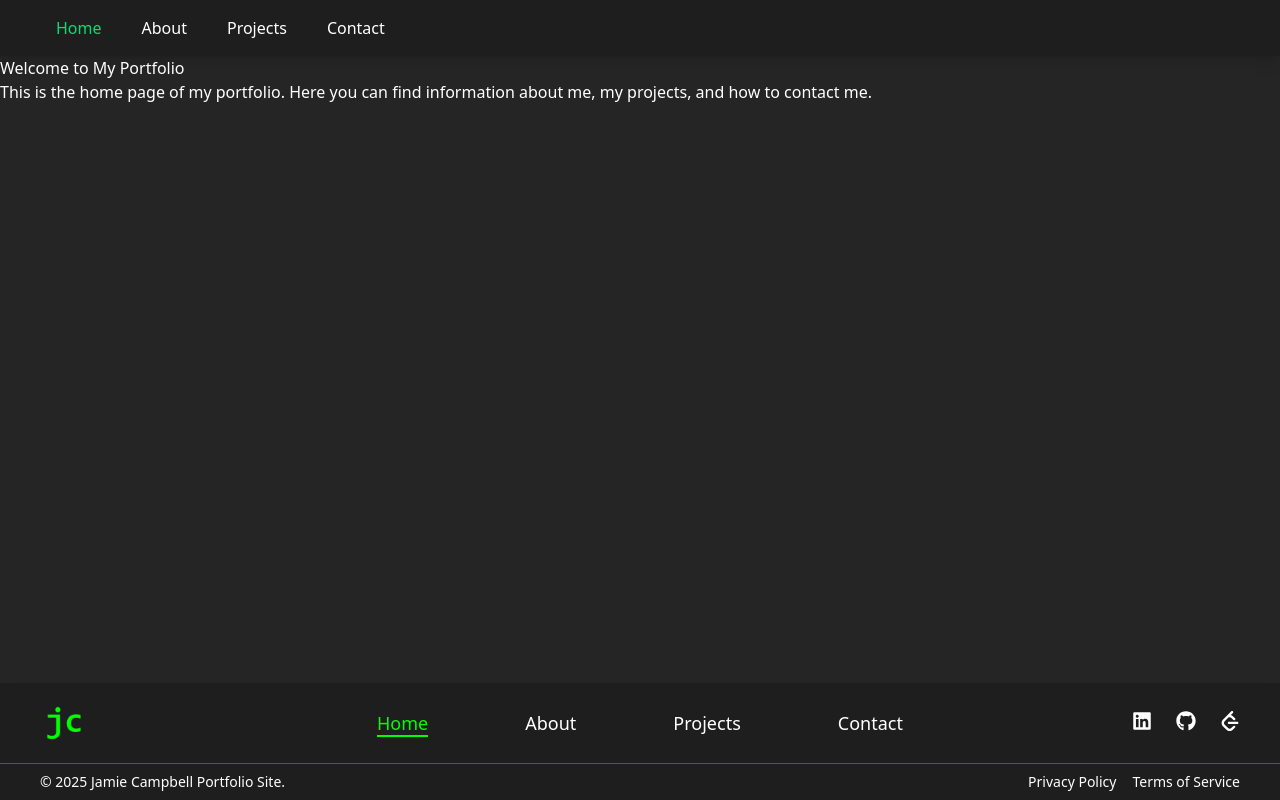
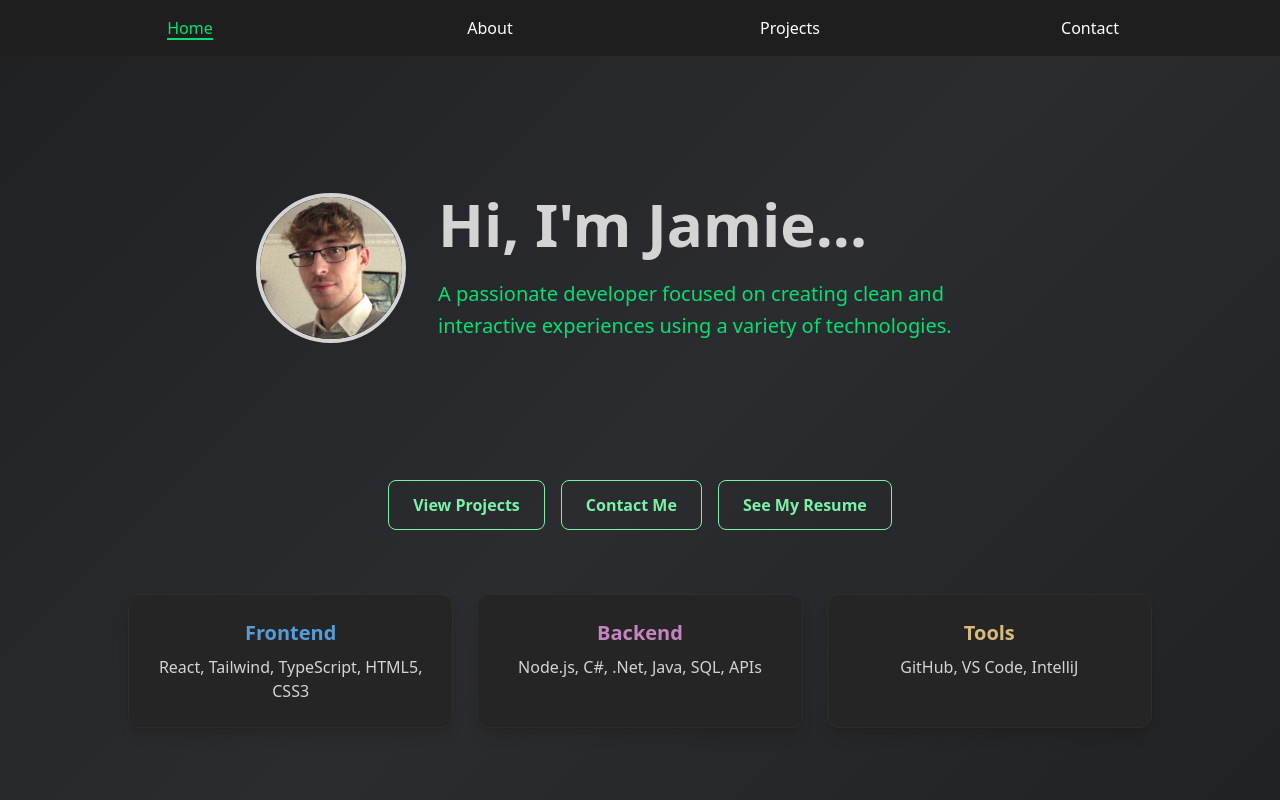
Before and after one commit to Jamb0Camb0123/Portfolio, a React (Vite) app: page /portfolio/home in a window 1280 px wide. Shown: the top 800 px of the page. Built offline with nearby package versions, Linux system fonts and the light colour scheme.

Commit message:
Added Styling and main content to Home, Also improved header and footer look and feel

```diff
--- a/public/TOS.html
+++ b/public/TOS.html
@@ -55,8 +55,7 @@
 <div class=WordSection1>
 
 <p class=MsoNormal align=center style='text-align:center'><b><span style='font-size:16.0pt;line-height:115%;
-font-family:"Arial",sans-serif'>Privacy
-Policy</span></b></p>
+font-family:"Arial",sans-serif'>Terms of Service</span></b></p>
 
 <p class=MsoNormal align=center style='text-align:center'><span
 style='font-family:"Arial",sans-serif'>Effective date: Tuesday the 11th of
--- a/src/components/Footer.tsx
+++ b/src/components/Footer.tsx
@@ -4,7 +4,6 @@ import { FaLinkedin, FaGithub } from "react-icons/fa";
 import LeetCodeIcon from "../assets/leetcode-icon";
 import logo from "../assets/favicon-transparent.png";
 
-// Navigation links shown in the main footer nav bar
 const links = [
   { to: "/home", label: "Home" },
   { to: "/about", label: "About" },
@@ -12,13 +11,11 @@ const links = [
   { to: "/contact", label: "Contact" },
 ];
 
-// Footer links shown at the very bottom of the footer
 const footerLinks = [
   { to: "/privacy-policy", label: "Privacy Policy" },
   { to: "/terms-of-service", label: "Terms of Service" },
 ];
 
-/** Tracks the current route and returns it as `activeLink` */
 const useActiveLink = () => {
   const location = useLocation();
   const [activeLink, setActiveLink] = useState(location.pathname);
@@ -30,10 +27,6 @@ const useActiveLink = () => {
   return { activeLink, setActiveLink };
 };
 
-/**
- * Computes the underline position for the active or hovered link
- * and hides it for footer links unless hovered
- */
 const useUnderlinePosition = (
   activeLink: string,
   hoveredLink: string | null,
@@ -43,20 +36,18 @@ const useUnderlinePosition = (
   const [hidden, setHidden] = useState(false);
 
   const updateUnderline = useCallback(() => {
-    const isFooterLink = ["/privacy-policy", "/terms-of-service"].includes(activeLink);
+    const navPaths = links.map((l) => l.to);
+    const targetLink = hoveredLink || activeLink;
 
-    // Hide underline for footer links unless hovered
-    if (isFooterLink && !hoveredLink) {
+    if (!navPaths.includes(targetLink)) {
       setHidden(true);
       return;
     }
 
     setHidden(false);
-    const targetLink = hoveredLink || activeLink;
     const linkIndex = links.findIndex((l) => l.to === targetLink);
     const linkElement = linkRefs.current?.[linkIndex];
 
-    // Update underline position
     if (linkElement) {
       setPosition({ left: linkElement.offsetLeft, width: linkElement.offsetWidth });
     }
@@ -71,91 +62,80 @@ const useUnderlinePosition = (
   return { position, hidden };
 };
 
-/**
- * Controls whether the footer is visible based on scroll position,
- * and disables animation delay on mobile
- */
 const useFooterControl = () => {
   const [visible, setVisible] = useState(false);
   const footerRef = useRef<HTMLElement | null>(null);
-  const scrollTimeout = useRef<NodeJS.Timeout | null>(null);
-  const location = useLocation();
   const [isScrollable, setIsScrollable] = useState(false);
 
-  // Determine if the current screen is mobile
-  const isMobile = window.innerWidth < 768;
+  useEffect(() => {
+    const footer = footerRef.current;
+    if (!footer) return;
 
-  // Checks scroll position and determines footer visibility
-  const updateVisibility = () => {
-    const { scrollHeight, clientHeight } = document.documentElement;
-    setIsScrollable(scrollHeight > clientHeight);
+    // Detect if page is scrollable
+    setIsScrollable(document.documentElement.scrollHeight > window.innerHeight);
 
-    const { scrollTop } = document.documentElement;
-    const nearBottom = scrollTop + clientHeight >= scrollHeight - 20;
+    if ("IntersectionObserver" in window) {
+      const observer = new IntersectionObserver(
+        (entries) => {
+          entries.forEach((entry) => {
+            if (entry.isIntersecting) {
+              setVisible(true);
+            } else {
+              setVisible(false);
+            }
+          });
+        },
+        {
+          root: null,
+          rootMargin: "0px",
+          threshold: 0,
+        }
+      );
 
-    if (scrollTimeout.current) clearTimeout(scrollTimeout.current);
+      observer.observe(footer);
 
-    // On mobile: show immediately without delay
-    if (isMobile) {
-      setVisible(nearBottom);
+      return () => observer.disconnect();
     } else {
-      scrollTimeout.current = setTimeout(() => {
-        setVisible(nearBottom);
-      }, 150);
+      // Fallback to always visible
+      setVisible(true);
     }
-  };
-
-  // Setup scroll/resize listeners
-  useEffect(() => {
-    updateVisibility();
-    window.addEventListener("scroll", updateVisibility);
-    window.addEventListener("resize", updateVisibility);
-
-    return () => {
-      window.removeEventListener("scroll", updateVisibility);
-      window.removeEventListener("resize", updateVisibility);
-      if (scrollTimeout.current) clearTimeout(scrollTimeout.current);
-    };
-  }, []);
-
-  // Re-run visibility check on route change
-  useEffect(() => {
-    setTimeout(updateVisibility, 200);
-  }, [location]);
+  }, [footerRef]);
 
   return { visible, footerRef, isScrollable };
 };
 
-/**
- * Footer component with animated underline, social icons,
- * and scroll-based visibility
- */
 const Footer: React.FC = () => {
   const { activeLink, setActiveLink } = useActiveLink();
   const [hoveredLink, setHoveredLink] = useState<string | null>(null);
   const linkRefs = useRef<(HTMLAnchorElement | null)[]>([]);
-  const { position: { left, width }, hidden } = useUnderlinePosition(activeLink, hoveredLink, linkRefs);
+  const {
+    position: { left, width },
+    hidden,
+  } = useUnderlinePosition(activeLink, hoveredLink, linkRefs);
   const { visible, footerRef, isScrollable } = useFooterControl();
 
   return (
     <footer
       ref={footerRef}
-      className={`text-white shadow-lg transition-opacity duration-500 ${
+      className={`text-white shadow-lg transition-opacity duration-700 ease-in-out ${
         isScrollable ? "relative" : "fixed bottom-0 left-0"
-      } w-full ${visible ? "opacity-100" : "opacity-0 pointer-events-none"}`}
-      style={{ background: "#1E1E1E" }}
+      } w-full`}
+      style={{
+        background: "#1e1e1e",
+        opacity: visible ? 1 : 0,
+        pointerEvents: visible ? "auto" : "none",
+      }}
     >
-      {/* Main footer row */}
       <div className="flex flex-col md:flex-row items-center md:justify-between px-6 md:px-10 py-4 space-y-6 md:space-y-0">
-
-        {/* Logo (visible only on medium screens and up) */}
         <div className="hidden md:flex md:w-1/5 justify-center md:justify-start">
           <img src={logo} alt="Logo" className="h-12 w-auto" />
         </div>
 
-        {/* Navigation links with animated underline */}
         <nav className="md:w-3/5 w-full flex justify-evenly items-center">
-          <ul className="flex space-x-10 relative w-full justify-evenly" onMouseLeave={() => setHoveredLink(null)}>
+          <ul
+            className="flex space-x-10 relative w-full justify-evenly"
+            onMouseLeave={() => setHoveredLink(null)}
+          >
             {links.map((link, index) => (
               <li key={link.to} className="m-0">
                 <NavLink
@@ -164,11 +144,16 @@ const Footer: React.FC = () => {
                     linkRefs.current[index] = el;
                   }}
                   className={`pb-1 text-lg transition-all duration-300 ${
-                    link.to === activeLink || link.to === hoveredLink ? "text-[#00FF00]" : "text-white"
+                    link.to === activeLink || link.to === hoveredLink
+                      ? "text-[#00FF00]"
+                      : "text-white"
                   }`}
                   onMouseEnter={() => setHoveredLink(link.to)}
                   onMouseLeave={() => setHoveredLink(null)}
-                  onClick={() => setActiveLink(link.to)}
+                  onClick={() => {
+                    setActiveLink(link.to);
+                    window.scrollTo({ top: 0, behavior: "smooth" });
+                  }}
                 >
                   {link.label}
                 </NavLink>
@@ -183,7 +168,6 @@ const Footer: React.FC = () => {
           </ul>
         </nav>
 
-        {/* Social icons */}
         <div className="md:w-1/5 flex justify-center md:justify-end space-x-5 text-xl mt-4 md:mt-0">
           <a
             href="https://www.linkedin.com/in/jamie-b-campbell/"
@@ -212,12 +196,18 @@ const Footer: React.FC = () => {
         </div>
       </div>
 
-      {/* Bottom bar with copyright and policy links */}
       <div className="border-t border-gray-600 text-sm py-2 flex flex-col md:flex-row justify-between items-center px-6 md:px-10 space-y-4 md:space-y-0">
         <div>© {new Date().getFullYear()} Jamie Campbell Portfolio Site.</div>
         <div className="flex space-x-4">
           {footerLinks.map((link) => (
-            <NavLink key={link.to} to={link.to} className="text-white hover:text-[#00FF00]">
+            <NavLink
+              key={link.to}
+              to={link.to}
+              className="text-white hover:text-[#00FF00]"
+              onClick={() => {
+                window.scrollTo({ top: 0, behavior: "smooth" });
+              }}
+            >
               {link.label}
             </NavLink>
           ))}
--- a/src/components/Header.tsx
+++ b/src/components/Header.tsx
@@ -1,4 +1,4 @@
-import React, { useState, useEffect, useRef } from 'react';
+import React, { useState, useEffect, useRef, useLayoutEffect } from 'react';
 import { NavLink, useLocation } from 'react-router-dom';
 
 const links = [
@@ -9,64 +9,66 @@ const links = [
 ];
 
 const Header: React.FC = () => {
-  const [activeLink, setActiveLink] = useState('/home'); // Track active link
-  const [hoveredLink, setHoveredLink] = useState<string | null>(null); // Track hovered link
-  const navRef = useRef<HTMLUListElement>(null); // Reference to the nav container
-  const linkRefs = useRef<(HTMLAnchorElement | null)[]>([]); // Refs for each link
+  const [activeLink, setActiveLink] = useState('/home');
+  const [hoveredLink, setHoveredLink] = useState<string | null>(null);
+  const navRef = useRef<HTMLUListElement>(null);
+  const linkRefs = useRef<(HTMLAnchorElement | null)[]>([]);
 
   const location = useLocation();
 
   useEffect(() => {
-    setActiveLink(location.pathname); // Update active link when the route changes
+    setActiveLink(location.pathname);
   }, [location]);
 
-  const getLinkPosition = (index: number) => {
-    const linkElement = linkRefs.current[index];
-    if (linkElement) {
-      const { offsetLeft, offsetWidth } = linkElement;
-      return { left: offsetLeft, width: offsetWidth };
+  // State to store underline position
+  const [underlinePos, setUnderlinePos] = useState({ left: 0, width: 0 });
+
+  const updateUnderline = () => {
+    const current = hoveredLink || activeLink;
+    const index = links.findIndex(link => link.to === current);
+    const linkEl = linkRefs.current[index];
+    if (linkEl) {
+      setUnderlinePos({ left: linkEl.offsetLeft, width: linkEl.offsetWidth });
+    } else {
+      setUnderlinePos({ left: 0, width: 0 });
     }
-    return { left: 0, width: 0 };
   };
 
-  const currentLink = hoveredLink || activeLink;
-  const linkIndex = links.findIndex((link) => link.to === currentLink);
-  const { left, width } = getLinkPosition(linkIndex);
+  // Run layout effect after render and refs are attached
+  useLayoutEffect(() => {
+    updateUnderline();
+  }, [activeLink, hoveredLink]);
 
-  // Function to determine the link class
-  const getLinkClass = (link: { to: string }) => {
-    const isActive = link.to === activeLink;
-    return `${isActive ? 'text-green-400' : 'text-white'} pb-1 transition-all duration-300`;
-  };
+  // Also update on window resize to keep underline aligned
+  useEffect(() => {
+    window.addEventListener('resize', updateUnderline);
+    return () => window.removeEventListener('resize', updateUnderline);
+  }, [activeLink, hoveredLink]);
 
   return (
-    <header className="bg-[#1E1E1E] text-white shadow-lg font-Consolas">
-      <nav className="ml-10 mr-10 px-4 py-4">
+    <header className="bg-[#1e1e1e] text-white shadow-lg font-Consolas">
+      <nav className="mx-auto px-10 py-4 max-w-screen-xl">
         <ul
           ref={navRef}
-          className="flex justify-start space-x-10 relative"
-          onMouseLeave={() => setHoveredLink(null)} // Reset hover state when mouse leaves
+          className="flex justify-between w-full relative"
+          onMouseLeave={() => setHoveredLink(null)}
         >
           {links.map((link, index) => (
-            <li key={link.to}>
+            <li key={link.to} className="flex-1 text-center">
               <NavLink
                 to={link.to}
-                ref={(el) => { linkRefs.current[index] = el; }} // Save ref for each link
-                className={getLinkClass(link)} // Apply dynamic classes based on hover or active
-                onMouseEnter={() => setHoveredLink(link.to)} // Set hovered link
-                onClick={() => setActiveLink(link.to)} // Update active link when clicked
+                ref={(el) => { linkRefs.current[index] = el; }}
+                className={`${link.to === activeLink ? 'text-green-400' : 'text-white'} pb-1 transition-all duration-300`}
+                onMouseEnter={() => setHoveredLink(link.to)}
+                onClick={() => setActiveLink(link.to)}
               >
                 {link.label}
               </NavLink>
             </li>
           ))}
-          {/* Underline that moves based on hover or active */}
           <span
-            className="absolute bottom-0 left-0 bg-green-400 h-[2px] transition-all duration-300"
-            style={{
-              left: `${left}px`,
-              width: `${width}px`,
-            }}
+            className="absolute bottom-0 bg-green-400 h-[2px] transition-all duration-300"
+            style={{ left: underlinePos.left, width: underlinePos.width }}
           />
         </ul>
       </nav>
--- a/src/pages/Home.tsx
+++ b/src/pages/Home.tsx
@@ -1,11 +1,80 @@
 import React from 'react';
+import { Link } from 'react-router-dom';  // <-- Add this import
+import MeImage from '../assets/me.jpg';
 
 const Home: React.FC = () => {
   return (
-    <div>
-      <h1>Welcome to My Portfolio</h1>
-      <p>This is the home page of my portfolio. Here you can find information about me, my projects, and how to contact me.</p>
-    </div>
+    <main
+      style={{
+        background: 'linear-gradient(135deg, #202124, #2a2c30, #202124)',
+      }}
+      className="text-[#d4d4d4] min-h-screen flex flex-col justify-center items-center px-4 py-16 text-center"
+    >
+      {/* Hero Section with image to the left */}
+      <section className="flex-grow flex items-center max-w-3xl w-full mb-16 space-x-8">
+        {/* Image with green circular border */}
+        <img
+          src={MeImage}
+          alt="Jamie Campbell"
+          className="rounded-full border-4"
+          style={{ width: '150px', height: '150px', objectFit: 'cover' }}
+        />
+
+        {/* Text content */}
+        <div className="text-left">
+          <h1 className="text-4xl md:text-6xl font-bold mb-6 text-[#d4d4d4]">
+            Hi, I'm Jamie...
+          </h1>
+          <p className="text-lg md:text-xl text-green-400 max-w-2xl leading-relaxed">
+            A passionate developer focused on creating clean and interactive experiences using a variety of technologies.
+          </p>
+        </div>
+      </section>
+
+      {/* Call to Action Buttons */}
+      <div className="flex flex-wrap gap-4 justify-center mb-16">
+        <Link
+          to="/projects"
+          className="px-6 py-3 border border-green-300 text-green-300 rounded-lg
+                     hover:bg-green-400 hover:text-black hover:border-green-400 font-semibold transition"
+        >
+          View Projects
+        </Link>
+
+        <Link
+          to="/contact"
+          className="px-6 py-3 border border-green-300 text-green-300 rounded-lg
+                     hover:bg-green-400 hover:text-black hover:border-green-400 font-semibold transition"
+        >
+          Contact Me
+        </Link>
+
+        <a
+          href="/portfolio/Jamie_Campbell_CV.pdf"
+          target="_blank"
+          rel="noopener noreferrer"
+          className="px-6 py-3 border border-green-300 text-green-300 rounded-lg hover:bg-green-400 hover:text-black hover:border-green-400 font-semibold transition"
+        >
+          See My Resume
+        </a>
+      </div>
+
+      {/* Highlighted Skills */}
+      <section className="grid grid-cols-1 sm:grid-cols-2 md:grid-cols-3 gap-6 max-w-5xl w-full pb-16">
+        <div className="bg-[#252526] shadow-lg rounded-xl p-6 border border-[#2d2d30]">
+          <h3 className="text-xl font-semibold mb-2 text-[#569cd6]">Frontend</h3>
+          <p>React, Tailwind, TypeScript, HTML5, CSS3</p>
+        </div>
+        <div className="bg-[#252526] shadow-lg rounded-xl p-6 border border-[#2d2d30]">
+          <h3 className="text-xl font-semibold mb-2 text-[#c586c0]">Backend</h3>
+          <p>Node.js, C#, .Net, Java, SQL, APIs</p>
+        </div>
+        <div className="bg-[#252526] shadow-lg rounded-xl p-6 border border-[#2d2d30]">
+          <h3 className="text-xl font-semibold mb-2 text-[#d7ba7d]">Tools</h3>
+          <p>GitHub, VS Code, IntelliJ</p>
+        </div>
+      </section>
+    </main>
   );
 };
 
```
Also changed, not shown: src/assets/me.jpg (added), 1 other file (tests, documents, lock files or other folders).
